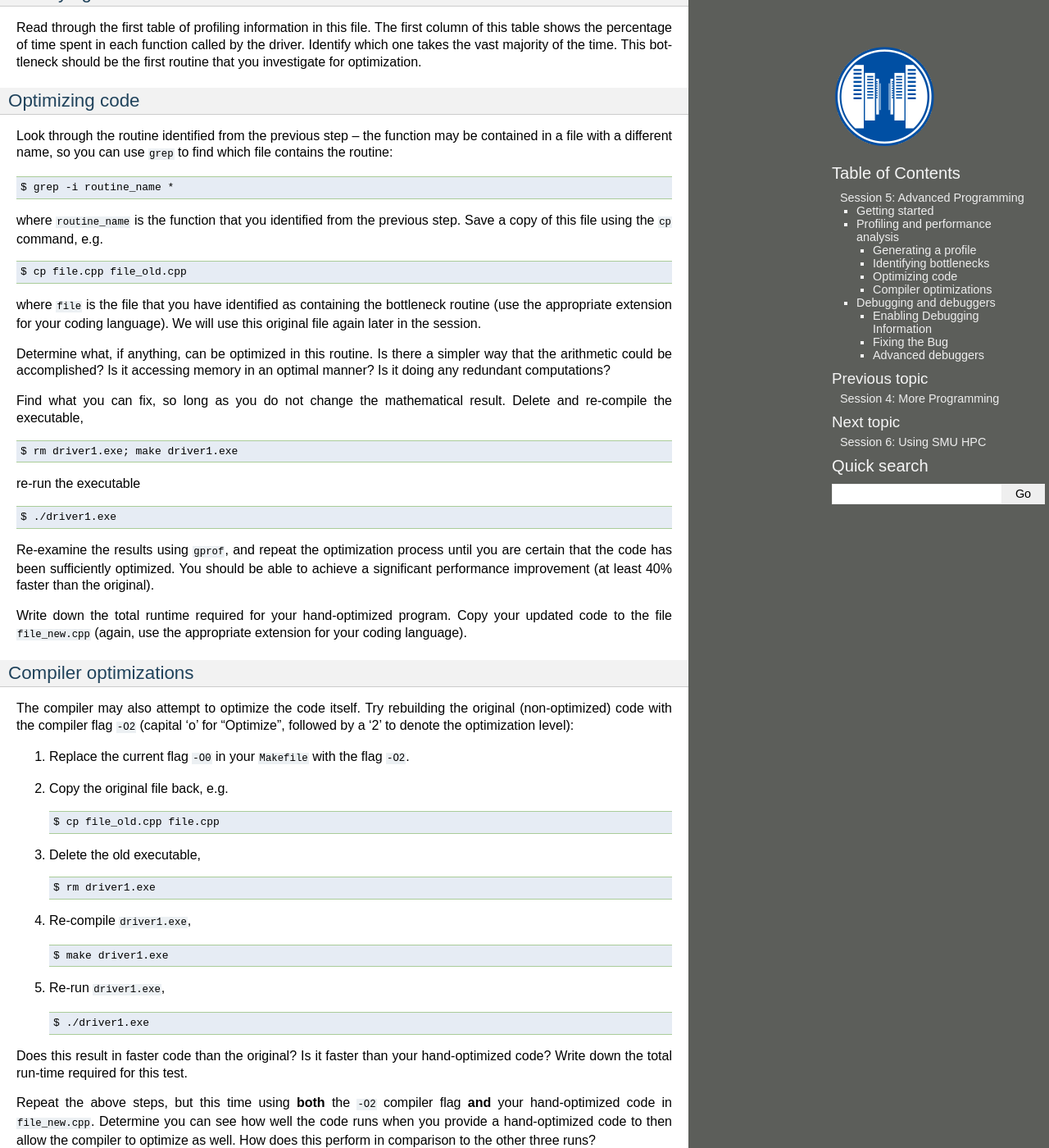
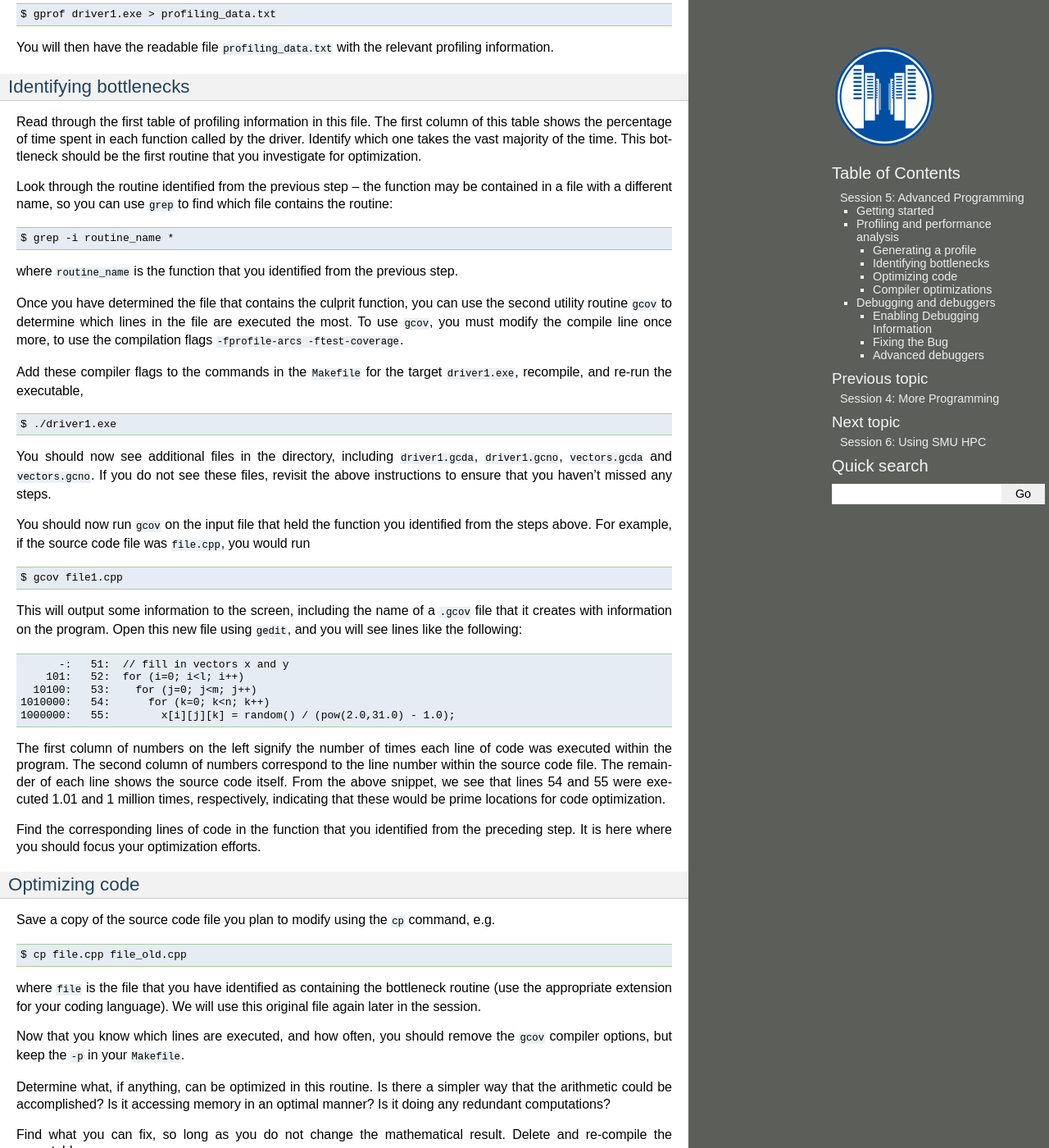
Before and after one commit to drreynolds/smuhpc-workshop, a Sphinx documentation site: the page built from source/session_5.rst, in a window 1280 px wide and 1400 px high, scrolled down 1124 px. Shown: the whole window at 82% size. Built offline with Sphinx 7.4.7, drawn with Linux system fonts in a browser that asks for light colours; some of the changed text lies outside the part shown.

Commit message:
updated session 5 lecture

```diff
--- a/source/session_5.rst
+++ b/source/session_5.rst
@@ -42,20 +42,24 @@ Unpack your tarball and enter the resulting directory.
 Profiling and performance analysis
 ================================================
 
+There are two primary mechanisms for profiling code: determining which
+routines take the most time, and determining which specific lines of
+code would be best to optimize.  Thankfully, the `GNU compiler
+collection <http://gcc.gnu.org/>`_ includes utilities for both of
+these tasks, as will be illustrated below.  Utilities with similar
+functionality are included with some other compilers, and I recommend
+that you look up the corresponding information for your compiler of
+choice.
+
+
 
 Generating a profile
 --------------------------------------------------
 
-In this session, we will be using the GNU compiler suite
-(``gcc``, ``g++``, ``gfortran``).  These compilers are installed on
-SMU HPC and at every supercomputer center I've ever used.  It is a free
-suite of compilers for C, C++ and Fortran code, and is available for
-Windows, OS X and of course Linux.
-
 .. index::
    pair: profiling; -p
 
-In these compilers (and many others), you can enable profiling information
+In the GNU compilers (and many others), you can enable profiling information
 through adding in the ``-p`` compiler flag.  Add this compiler flag to
 the commands in the ``Makefile`` for the target ``driver1.exe`` [Hint: put
 it before the ``-o``].
@@ -64,11 +68,18 @@ it before the ``-o``].
    pair: profiling; gmon.out
 
 Profiling information is generated by running the executable once to
-completion.  Run the driver as usual.  Write down the total runtime
-required for the program (you will use this information later
-on). When the program has finished, you should see a new file
-in the directory called ``gmon.out``. This contains the relevant
-profiling data, and was written during the execution of the code.
+completion.  Run the driver as usual:
+
+.. code-block:: bash
+
+   $ ./driver1.exe
+
+Write down the total runtime required for the program (you will use
+this information later on).
+
+When the program has finished, you should see a new file in the
+directory called ``gmon.out``. This contains the relevant profiling
+data, and was written during the execution of the code.
 
 .. index::
    pair: profiling; gprof
@@ -120,7 +127,70 @@ use ``grep`` to find which file contains the routine:
    $ grep -i routine_name *
 
 where ``routine_name`` is the function that you identified from
-the previous step.  Save a copy of this file using the ``cp`` command, e.g.
+the previous step.
+
+
+.. index::
+   pair: profiling; -fprofile-arcs -ftest-coverage
+
+Once you have determined the file that contains the culprit function,
+you can use the second utility routine ``gcov`` to determine which
+lines in the file are executed the most.  To use ``gcov``, you must
+modify the compile line once more, to use the compilation flags
+``-fprofile-arcs -ftest-coverage``.
+
+Add these compiler flags to the commands in the ``Makefile`` for the
+target ``driver1.exe``, recompile, and re-run the executable,
+
+.. code-block:: bash
+
+   $ ./driver1.exe
+
+You should now see additional files in the directory, including
+``driver1.gcda``, ``driver1.gcno``, ``vectors.gcda`` and
+``vectors.gcno``.  If you do not see these files, revisit the above
+instructions to ensure that you haven't missed any steps.
+
+You should now run ``gcov`` on the input file that held the function
+you identified from the steps above.  For example, if the source code
+file was ``file.cpp``, you would run
+
+.. code-block:: bash
+
+   $ gcov file1.cpp
+
+This will output some information to the screen, including the name of
+a ``.gcov`` file that it creates with information on the program.
+Open this new file using ``gedit``, and you will see lines like the
+following:
+
+.. code-block:: text
+
+           -:   51:  // fill in vectors x and y
+         101:   52:  for (i=0; i<l; i++)
+       10100:   53:    for (j=0; j<m; j++)
+     1010000:   54:      for (k=0; k<n; k++)
+     1000000:   55:        x[i][j][k] = random() / (pow(2.0,31.0) - 1.0);
+
+The first column of numbers on the left signify the number of times each
+line of code was executed within the program.  The second column of
+numbers correspond to the line number within the source code file.
+The remainder of each line shows the source code itself.  From the
+above snippet, we see that lines 54 and 55 were executed 1.01 and 1
+million times, respectively, indicating that these would be prime
+locations for code optimization.
+
+Find the corresponding lines of code in the function that you
+identified from the preceding step.  It is here where you should focus
+your optimization efforts.
+
+
+
+Optimizing code
+--------------------------------------------------
+
+Save a copy of the source code file you plan to modify using the
+``cp`` command, e.g.
 
 .. code-block:: bash
 
@@ -129,6 +199,10 @@ the previous step.  Save a copy of this file using the ``cp`` command, e.g.
 where ``file`` is the file that you have identified as containing the
 bottleneck routine (use the appropriate extension for your coding
 language). We will use this original file again later in the session.
+
+Now that you know which lines are executed, and how often, you should
+remove the ``gcov`` compiler options, but keep the ``-p`` in your
+``Makefile``.
 
 Determine what, if anything, can be optimized in this routine.  Is
 there a simpler way that the arithmetic could be accomplished?  Is it
@@ -207,6 +281,22 @@ Determine you can see how well the code runs when you provide a
 hand-optimized code to then allow the compiler to optimize as well.
 How does this perform in comparison to the other three runs?
 
+
+.. note::
+
+   There are a great many compiler optimizations that you can try with
+   your executable.  For a full description of all the possible
+   options available with the GNU compiler collection, try
+
+   .. code-block:: bash
+
+      $ man gcc
+
+   The ``-O#`` options allow specification of optimization levels 0,
+   1, 2 and 3, each one applies additional optimizations to the
+   previous level.  However, there are additional optimizations that
+   can be performed by the compiler, as will be discussed in the man
+   page.
 
 
 
@@ -371,3 +461,19 @@ is their support for debugging parallel jobs that use OpenMP,
 MPI, or hybrid MPI/OpenMP computing approaches (see session 9).  In
 fact, some of these professional tools can even be used to debug code
 running on GPU accelerators.
+
+
+
+
+If you're interested in learning more about these, I recommend that
+you re-download the tarball for this session, load the ``pgi`` module,
+update the Makefile to use the ``-g`` option along with the relevant
+PGI compiler (``pgcc``, ``pgc++`` or ``pgfortran``), and launch the
+job in the ``pgdbg`` debugger like you did with ``gdb``:
+
+.. code-block:: bash
+
+   $ pgdbg ./driver2.exe
+
+Press the "play" button to start the executable running, and use the
+mouse to interact with the debugger as needed.
```
Also changed, not shown: other parts of source/session_5.rst (+0 -4 lines).
